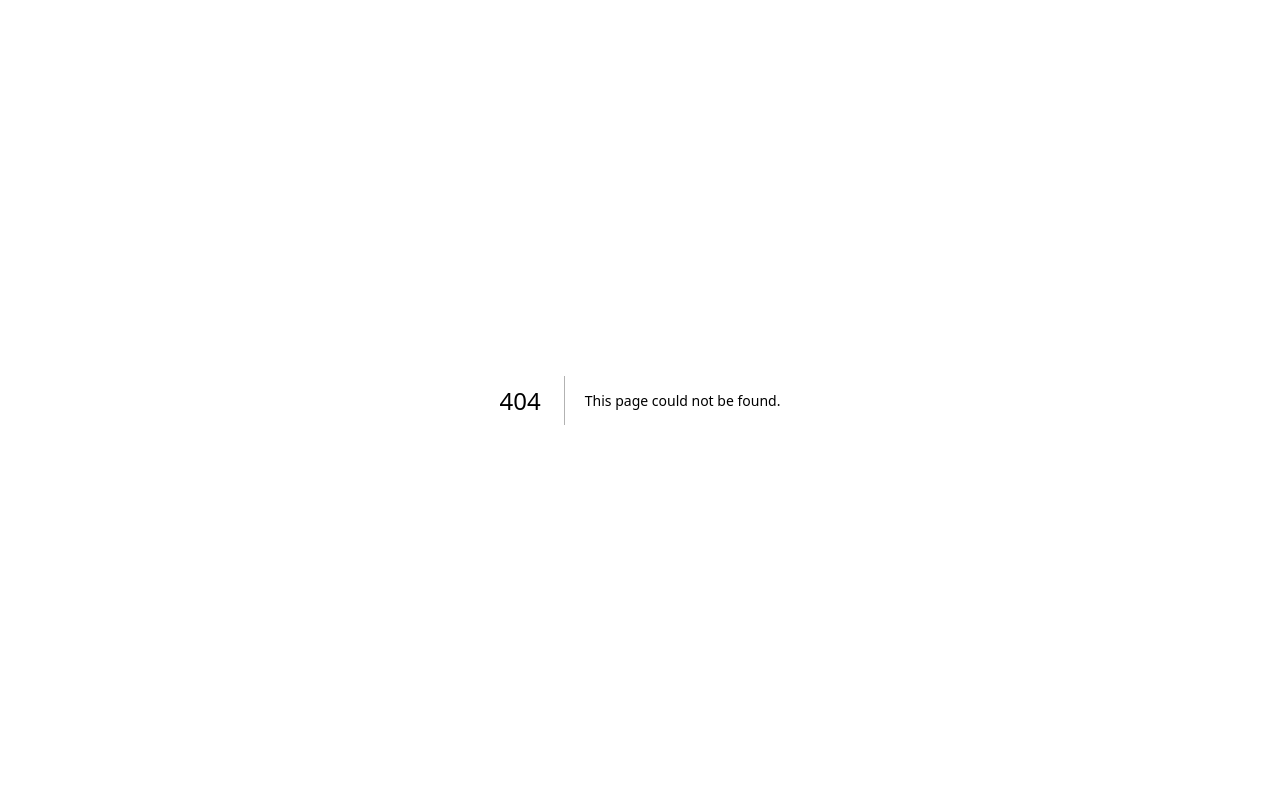
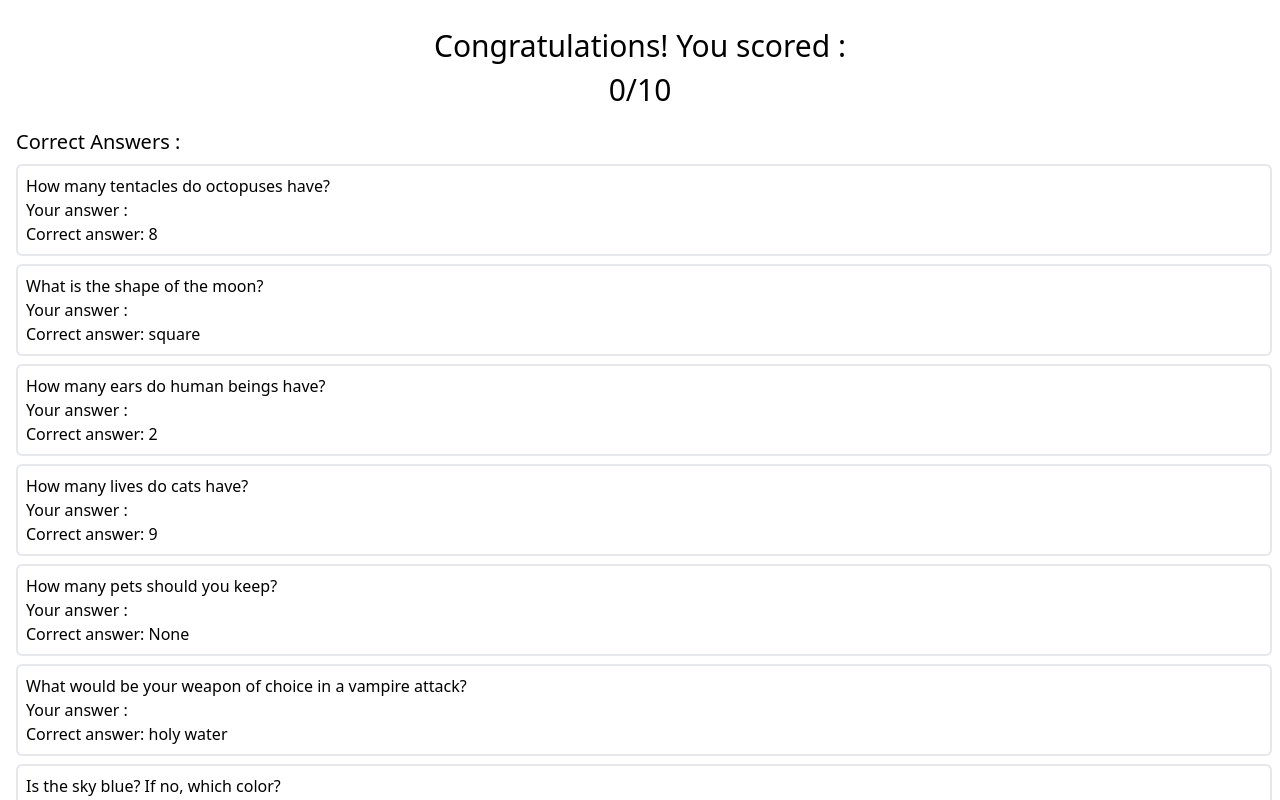
Before and after one commit to imon08/exam-panel, a Next.js app: page /result in a window 1280 px wide. Before the commit this address had no page. Shown: the top 800 px of the page. Built offline with nearby package versions, Linux system fonts and the light colour scheme.

Commit message:
finished

```diff
--- a/package.json
+++ b/package.json
@@ -15,6 +15,7 @@
     "react": "18.2.0",
     "react-dom": "18.2.0",
     "react-redux": "^8.0.5",
+    "react-router-dom": "^6.8.1",
     "redux": "^4.2.1",
     "save": "^2.9.0"
   },
--- a/src/components/RightSideBar.jsx
+++ b/src/components/RightSideBar.jsx
@@ -6,6 +6,7 @@ import {
   getColors,
   setActiveQuestion,
 } from "@/slices/colorSlice";
+import Link from "next/link";
 
 const RightSideBar = () => {
   const colors = useSelector(getColors);
@@ -91,9 +92,12 @@ const RightSideBar = () => {
           <button className="w-[46%] bg-[#4682B4] m-1 text-white rounded-sm py-1">
             Questions
           </button>
-          <button className="w-[46%] bg-[#4682B4] m-1 text-white rounded-sm py-1">
-            Submit
-          </button>
+          <Link
+            href="/result"
+            className="w-[46%] bg-[#4682B4] m-1 text-white rounded-sm py-1"
+          >
+            <button className="h-full w-full">Submit</button>
+          </Link>
         </div>
       </div>
     </div>
--- a/src/constants/Constants.js
+++ b/src/constants/Constants.js
@@ -60,7 +60,7 @@ export const questions = [
     no: 9,
     instruction:"Passage You want to hit a small box on the floor with a marble fired from a spring-loaded gun that is mounted on a table. The target box is a distance R horizontally from the edge of the table; see the figure to the right. You compress the spring a distance d, but the center of the marble falls short by a distance r of the center of the box. How far should you compress the spring to score a direct hit (neglect friction)?",
     question: "How many stars can we see in the night sky?",
-    options: [200, 400, "Multibillion", "Meh"],
+    options: [200, 400, "Multibillion", "Who cares"],
     correctOpton: 3,
   },
   {
--- /dev/null
+++ b/src/pages/result.jsx
@@ -0,0 +1,49 @@
+import React from "react";
+import { questions } from "@/constants/Constants";
+import { useSelector } from "react-redux";
+import { getColors } from "@/slices/colorSlice";
+
+const Result = () => {
+  const colors = useSelector(getColors);
+
+  const getScore = () => {
+    let score = 0;
+    let index = 0;
+    questions.map((item) => {
+      if (item.correctOpton === colors[index].studentAnswer) score += 1;
+      // console.log(item.correctOpton, colors[index].studentAnswer);
+      index += 1;
+    });
+    return score;
+  };
+
+  const correctAnswers = () => {
+    return questions.map((item, index) => {
+      if (item.correctOpton !== colors[index].studentAnswer) {
+        const ansProvided = colors[index].studentAnswer;
+        return (
+          <div className="ml-4 border-2 p-2 rounded-md m-2">
+            <div>{item.question}</div>
+            <div>Your answer : {item.options[ansProvided - 1]}</div>
+            <div>Correct answer: {item.options[item.correctOpton - 1]}</div>
+          </div>
+        );
+      } else return null;
+    });
+  };
+
+  return (
+    <div>
+      <div className="text-3xl px-5 text-center m-5 ">
+        <p className="p-2">Congratulations! You scored :</p>
+        <p>{getScore()}/10</p>
+      </div>
+      <div>
+        <p className="text-xl ml-4">Correct Answers :</p>
+        <div>{correctAnswers()}</div>
+      </div>
+    </div>
+  );
+};
+
+export default Result;
```
Also changed, not shown: 1 other file (tests, documents, lock files or other folders).
